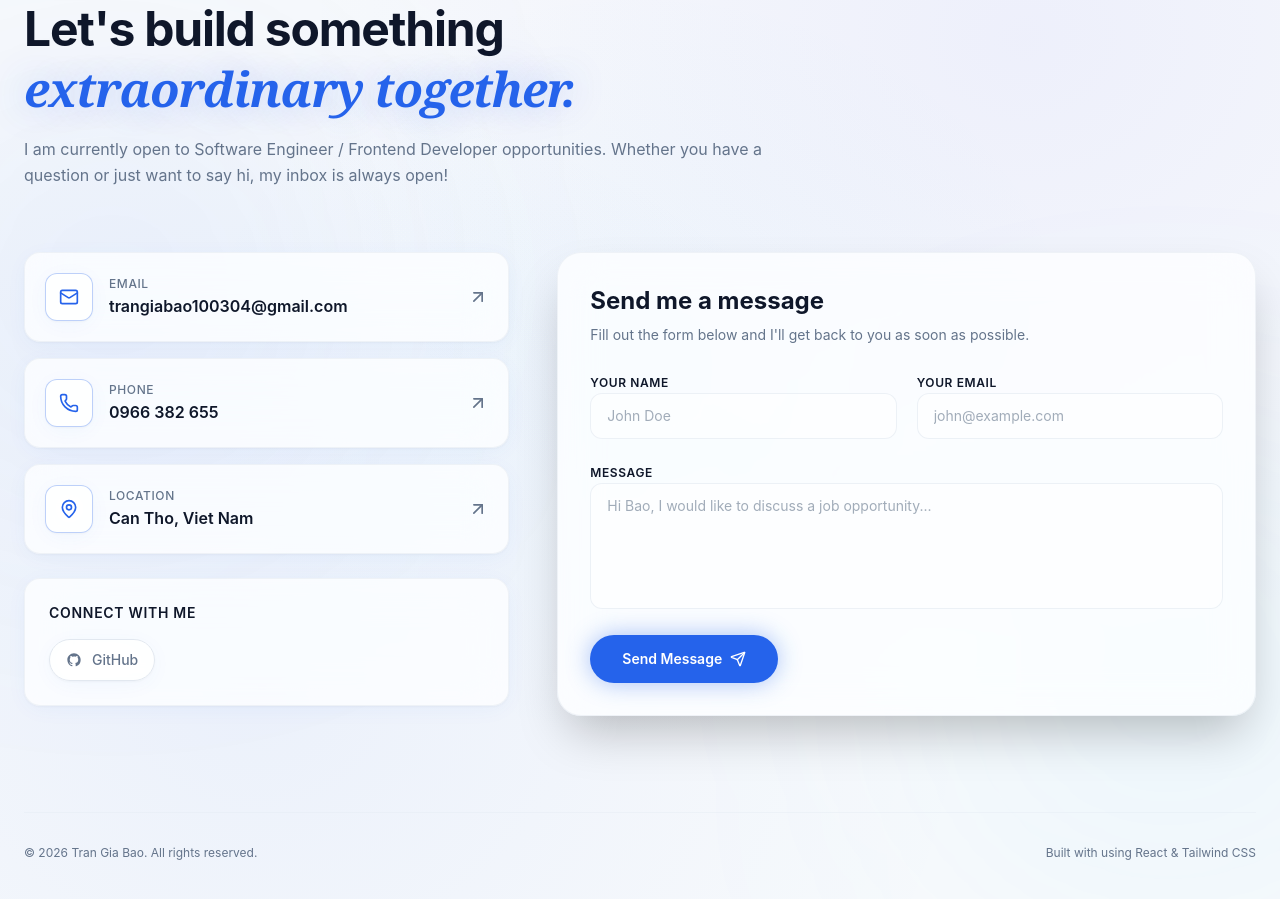
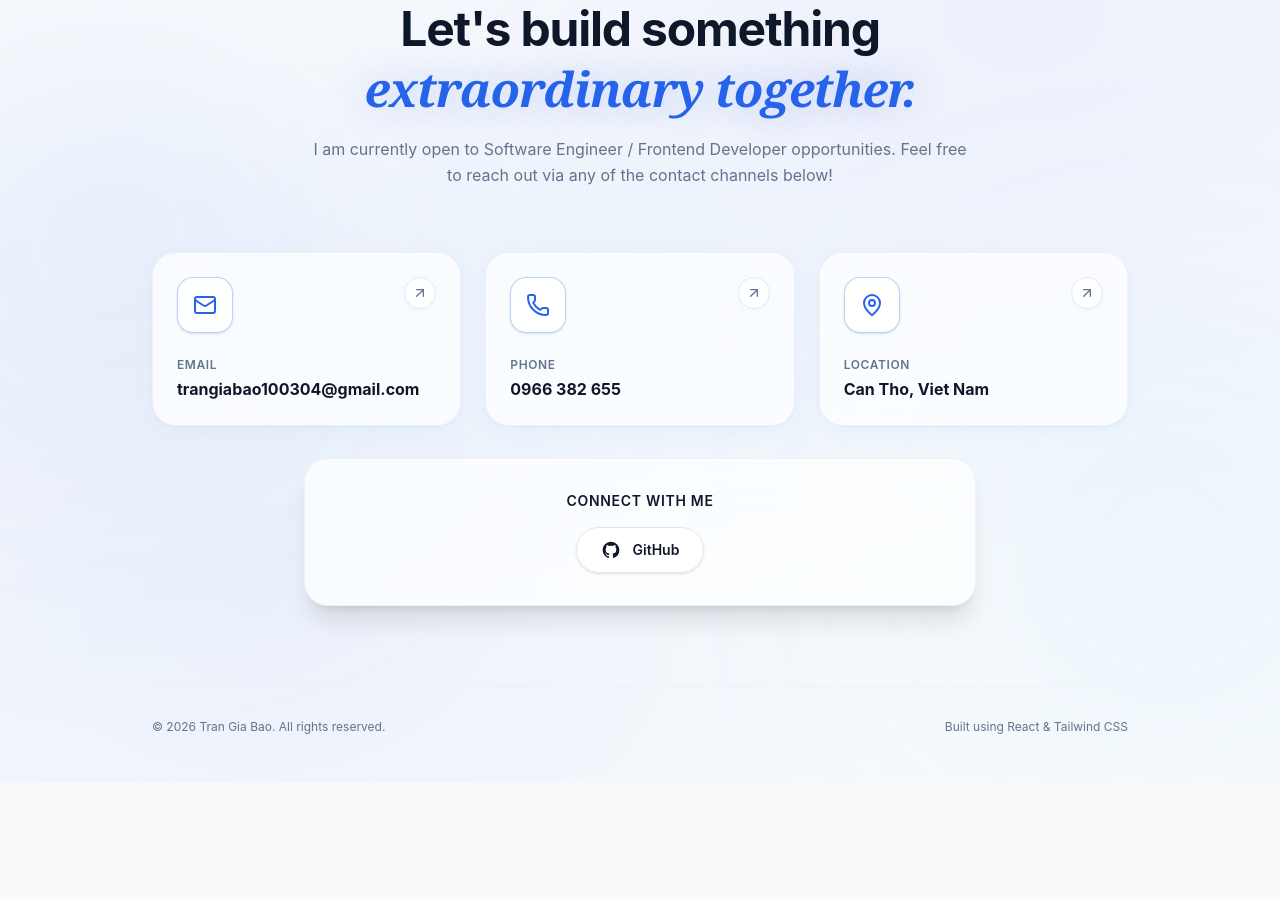
Before and after one commit to baotr10/Portfolio, a React (Vite) app: page / in a window 1280 px wide. Shown: the part 6100-6999 px from the top of the page. After the commit the page ends 6883 px from the top, so only its background shows below. Built offline with nearby package versions, Linux system fonts and the light colour scheme.

Commit message:
Initial commit for event portfolio

```diff
--- a/src/section/Contact.jsx
+++ b/src/section/Contact.jsx
@@ -1,7 +1,6 @@
-import React, { useState } from "react";
-import { Mail, MapPin, Phone, Send, CheckCircle2, ArrowUpRight } from "lucide-react";
-import { GithubIcon, LinkedinIcon } from "@/components/SocialIcons";
-import { Button } from "@/components/Button";
+import React from "react";
+import { Mail, MapPin, Phone, ArrowUpRight } from "lucide-react";
+import { GithubIcon } from "@/components/SocialIcons";
 
 const contactInfo = [
   {
@@ -25,55 +24,15 @@ const contactInfo = [
 ];
 
 export const Contact = () => {
-  const [formState, setFormState] = useState({ name: "", email: "", message: "" });
-  const [isSubmitted, setIsSubmitted] = useState(false);
-  const [isSubmitting, setIsSubmitting] = useState(false);
-
-  const GOOGLE_SHEET_URL = "https://script.google.com/macros/s/AKfycbw5jMZqGoGZgenxtXAGxCWX3HrbintcpHFwDAWZGgC_QXINPM0dRxzhh5_z_-o2_EmgEQ/exec";
-
-  const handleSubmit = async (e) => {
-    e.preventDefault();
-    setIsSubmitting(true);
-
-    try {
-      if (GOOGLE_SHEET_URL) {
-        const queryParams = new URLSearchParams({
-          name: formState.name,
-          email: formState.email,
-          message: formState.message,
-          timestamp: new Date().toLocaleString("vi-VN"),
-        });
-
-        const targetUrl = `${GOOGLE_SHEET_URL}?${queryParams.toString()}`;
-
-        await fetch(targetUrl, {
-          method: "GET",
-          mode: "no-cors",
-        });
-      }
-      setIsSubmitted(true);
-      setFormState({ name: "", email: "", message: "" });
-    } catch (error) {
-      console.error("Submission error:", error);
-      setIsSubmitted(true);
-      setFormState({ name: "", email: "", message: "" });
-    } finally {
-      setIsSubmitting(false);
-      setTimeout(() => {
-        setIsSubmitted(false);
-      }, 5000);
-    }
-  };
-
   return (
     <section id="contact" className="pt-32 pb-12 relative overflow-hidden mesh-gradient-alt">
       {/* Background Glow Orbs */}
       <div className="absolute top-1/4 -left-20 w-96 h-96 bg-primary/10 rounded-full blur-[140px] pointer-events-none" />
       <div className="absolute bottom-10 -right-20 w-96 h-96 bg-highlight/10 rounded-full blur-[140px] pointer-events-none" />
 
-      <div className="container mx-auto px-6 relative z-10">
+      <div className="container mx-auto px-6 relative z-10 max-w-5xl">
         {/* Section Header */}
-        <div className="max-w-3xl mb-16 space-y-4 animate-fade-in">
+        <div className="max-w-3xl mx-auto text-center mb-16 space-y-4 animate-fade-in">
           <div>
             <span className="inline-flex items-center gap-2 px-4 py-2 rounded-full glass text-xs font-semibold text-primary border border-primary/20 tracking-wider uppercase">
               Get In Touch
@@ -85,16 +44,13 @@ export const Contact = () => {
             <span className="text-primary font-serif italic font-semibold glow-text">extraordinary together.</span>
           </h2>
 
-          <p className="text-base text-muted-foreground leading-relaxed">
-            I am currently open to Software Engineer / Frontend Developer opportunities. Whether you have a question or just want to say hi, my inbox is always open!
+          <p className="text-base text-muted-foreground leading-relaxed max-w-2xl mx-auto">
+            I am currently open to Software Engineer / Frontend Developer opportunities. Feel free to reach out via any of the contact channels below!
           </p>
         </div>
 
-        {/* Contact Grid */}
-        <div className="grid lg:grid-cols-12 gap-12 items-start">
-          {/* Left Column - Contact Info Cards */}
-          <div className="lg:col-span-5 space-y-6">
-            <div className="space-y-4">
+        {/* Contact Info Cards */}
+        <div className="grid grid-cols-1 md:grid-cols-3 gap-6 mb-8">
           {contactInfo.map((info, idx) => {
             const Icon = info.icon;
             return (
@@ -103,128 +59,54 @@ export const Contact = () => {
                 href={info.href}
                 target={info.href.startsWith("http") ? "_blank" : "_self"}
                 rel="noopener noreferrer"
-                    className="glass rounded-2xl p-5 border border-border/50 hover:border-primary/50 transition-all duration-300 hover:-translate-y-1 hover:shadow-[0_0_25px_color-mix(in_srgb,var(--color-primary)_15%,transparent)] group flex items-center gap-4"
+                className="glass rounded-3xl p-6 border border-border/50 hover:border-primary/50 transition-all duration-300 hover:-translate-y-1.5 hover:shadow-[0_10px_30px_color-mix(in_srgb,var(--color-primary)_15%,transparent)] group flex flex-col justify-between h-full relative"
               >
-                    <div className="w-12 h-12 rounded-xl glass border border-primary/30 flex items-center justify-center text-primary group-hover:scale-110 group-hover:bg-primary group-hover:text-primary-foreground transition-all duration-300 shrink-0">
-                      <Icon className="w-5 h-5" />
+                <div className="flex items-start justify-between mb-6">
+                  <div className="w-14 h-14 rounded-2xl glass border border-primary/30 flex items-center justify-center text-primary group-hover:scale-110 group-hover:bg-primary group-hover:text-primary-foreground transition-all duration-300 shrink-0 shadow-sm">
+                    <Icon className="w-6 h-6" />
+                  </div>
+                  <div className="w-8 h-8 rounded-full glass border border-border flex items-center justify-center group-hover:border-primary/40 group-hover:bg-primary/10 transition-all">
+                    <ArrowUpRight className="w-4 h-4 text-muted-foreground group-hover:text-primary group-hover:translate-x-0.5 group-hover:-translate-y-0.5 transition-all" />
+                  </div>
                 </div>
 
-                    <div className="flex-1 min-w-0">
-                      <p className="text-xs font-medium text-muted-foreground uppercase tracking-wider mb-0.5">
+                <div>
+                  <p className="text-xs font-semibold text-muted-foreground uppercase tracking-wider mb-1">
                     {info.label}
                   </p>
-                      <p className="text-base font-semibold text-foreground group-hover:text-primary transition-colors truncate">
+                  <p className="text-base font-bold text-foreground group-hover:text-primary transition-colors break-words">
                     {info.value}
                   </p>
                 </div>
-
-                    <ArrowUpRight className="w-5 h-5 text-muted-foreground group-hover:text-primary group-hover:translate-x-0.5 group-hover:-translate-y-0.5 transition-all shrink-0" />
               </a>
             );
           })}
         </div>
 
-            {/* Social Links */}
-            <div className="glass rounded-2xl p-6 border border-border/50 space-y-4">
+        {/* Social Connections */}
+        <div className="glass rounded-3xl p-8 border border-border/50 text-center space-y-4 max-w-2xl mx-auto shadow-xl">
           <h4 className="text-sm font-semibold text-foreground uppercase tracking-wider">
             Connect with me
           </h4>
-              <div className="flex items-center gap-3">
+          <div className="flex items-center justify-center gap-4">
             <a
               href="https://github.com/Tranbao100304"
               target="_blank"
               rel="noopener noreferrer"
-                  className="flex items-center gap-2.5 px-4 py-2.5 rounded-full glass border border-border text-muted-foreground hover:text-foreground hover:border-primary/50 transition-all duration-300 hover:scale-105 text-sm font-medium"
+              className="flex items-center gap-3 px-6 py-3 rounded-full glass border border-border text-foreground hover:text-primary hover:border-primary/50 transition-all duration-300 hover:scale-105 text-sm font-semibold shadow-sm"
             >
-                  <GithubIcon className="w-4 h-4" />
+              <GithubIcon className="w-5 h-5" />
               <span>GitHub</span>
             </a>
           </div>
         </div>
-          </div>
-
-          {/* Right Column - Contact Form */}
-          <div className="lg:col-span-7">
-            <div className="glass rounded-3xl p-6 sm:p-8 border border-border/50 shadow-2xl relative">
-              <h3 className="text-2xl font-bold text-foreground mb-2">Send me a message</h3>
-              <p className="text-sm text-muted-foreground mb-6">
-                Fill out the form below and I'll get back to you as soon as possible.
-              </p>
-
-              {isSubmitted ? (
-                <div className="glass rounded-2xl p-8 border border-emerald-500/30 text-center space-y-3 animate-fade-in">
-                  <CheckCircle2 className="w-12 h-12 text-emerald-400 mx-auto animate-bounce" />
-                  <h4 className="text-lg font-bold text-foreground">Message Sent Successfully!</h4>
-                  <p className="text-sm text-muted-foreground">
-                    Thank you for reaching out. I'll review your message and reply shortly.
-                  </p>
-                </div>
-              ) : (
-                <form onSubmit={handleSubmit} className="space-y-5">
-                  <div className="grid sm:grid-cols-2 gap-5">
-                    <div className="space-y-2">
-                      <label className="text-xs font-semibold text-foreground uppercase tracking-wider">
-                        Your Name
-                      </label>
-                      <input
-                        type="text"
-                        required
-                        value={formState.name}
-                        onChange={(e) => setFormState({ ...formState, name: e.target.value })}
-                        placeholder="John Doe"
-                        className="w-full rounded-xl px-4 py-3 bg-surface/50 border border-border/60 text-foreground placeholder:text-muted-foreground/60 text-sm focus:outline-none focus:border-primary focus:ring-1 focus:ring-primary transition-colors"
-                      />
-                    </div>
-
-                    <div className="space-y-2">
-                      <label className="text-xs font-semibold text-foreground uppercase tracking-wider">
-                        Your Email
-                      </label>
-                      <input
-                        type="email"
-                        required
-                        value={formState.email}
-                        onChange={(e) => setFormState({ ...formState, email: e.target.value })}
-                        placeholder="john@example.com"
-                        className="w-full rounded-xl px-4 py-3 bg-surface/50 border border-border/60 text-foreground placeholder:text-muted-foreground/60 text-sm focus:outline-none focus:border-primary focus:ring-1 focus:ring-primary transition-colors"
-                      />
-                    </div>
-                  </div>
-
-                  <div className="space-y-2">
-                    <label className="text-xs font-semibold text-foreground uppercase tracking-wider">
-                      Message
-                    </label>
-                    <textarea
-                      required
-                      rows={5}
-                      value={formState.message}
-                      onChange={(e) => setFormState({ ...formState, message: e.target.value })}
-                      placeholder="Hi Bao, I would like to discuss a job opportunity..."
-                      className="w-full rounded-xl px-4 py-3 bg-surface/50 border border-border/60 text-foreground placeholder:text-muted-foreground/60 text-sm focus:outline-none focus:border-primary focus:ring-1 focus:ring-primary transition-colors resize-none"
-                    />
-                  </div>
-
-                  <button
-                    type="submit"
-                    disabled={isSubmitting}
-                    className="w-full sm:w-auto inline-flex items-center justify-center gap-2 px-8 py-3.5 rounded-full bg-primary text-primary-foreground font-semibold text-sm hover:bg-primary/90 transition-all duration-300 shadow-[0_0_25px_color-mix(in_srgb,var(--color-primary)_40%,transparent)] hover:scale-105 cursor-pointer disabled:opacity-50"
-                  >
-                    <span>{isSubmitting ? "Sending..." : "Send Message"}</span>
-                    <Send className="w-4 h-4" />
-                  </button>
-                </form>
-              )}
-            </div>
-          </div>
-        </div>
 
         {/* Footer Copyright */}
-        <div className="mt-24 pt-8 border-t border-border/40">
+        <div className="mt-20 pt-8 border-t border-border/40">
           <div className="flex flex-col sm:flex-row items-center justify-between gap-4 text-xs text-muted-foreground">
             <p>© {new Date().getFullYear()} Tran Gia Bao. All rights reserved.</p>
             <p className="flex items-center gap-1.5">
-              Built with using React & Tailwind CSS
+              Built using React & Tailwind CSS
             </p>
           </div>
         </div>
```
Lines whose indentation alone changed are shown as unchanged.
